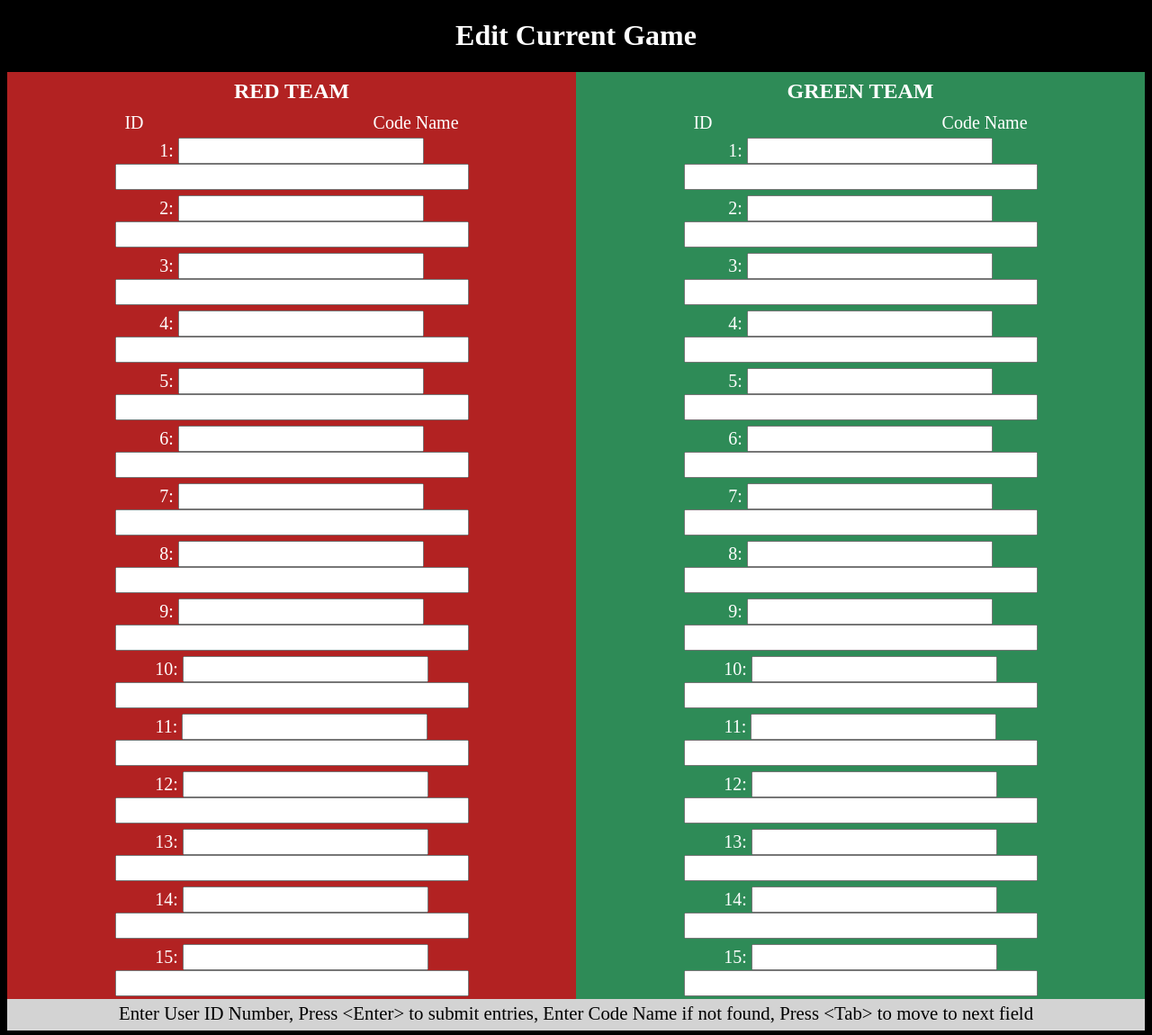
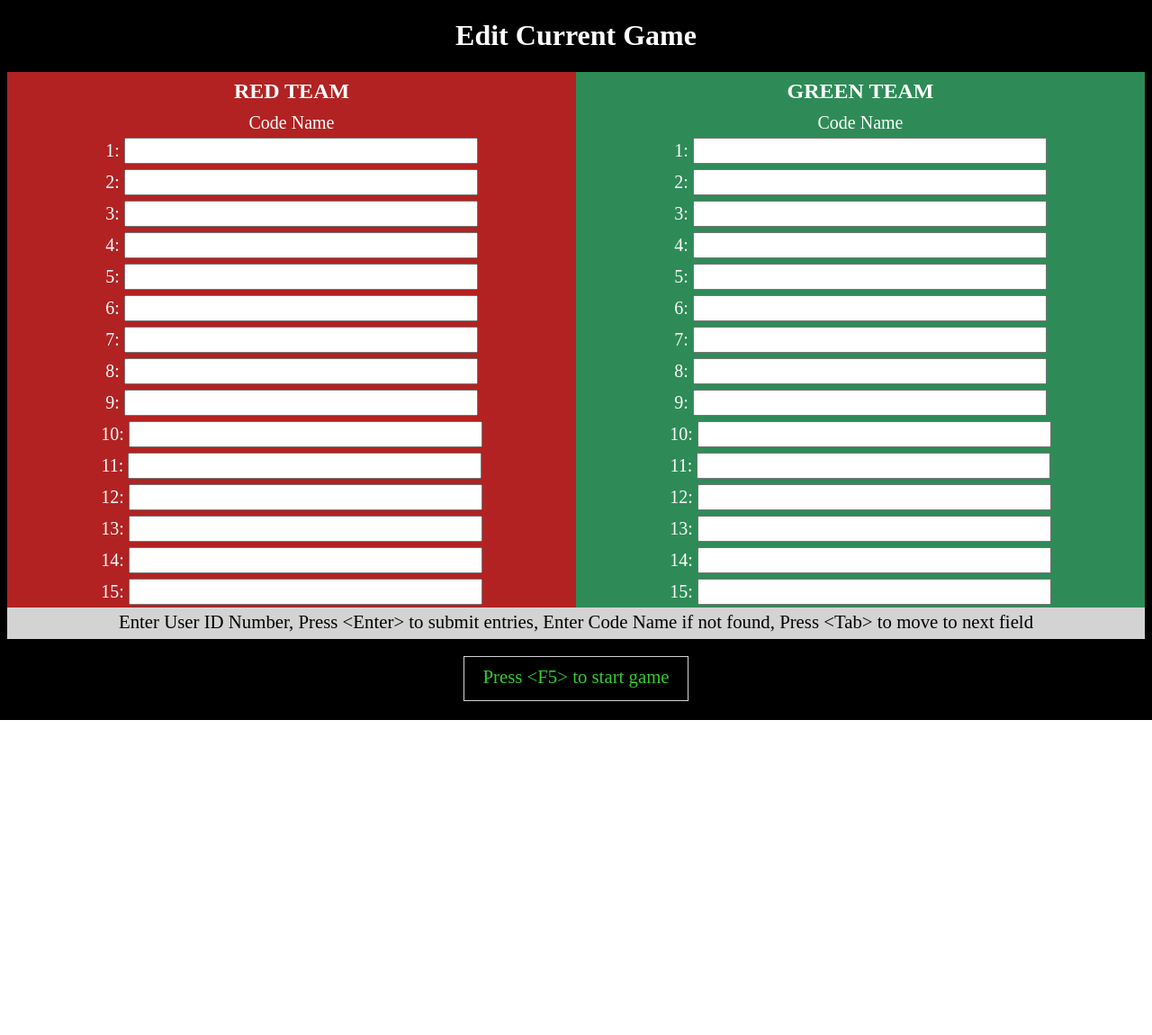
Before and after one commit to mighdz/SoftwareEngineeringTeam5, a Flask app: page /entry_screen in a window 1280 px wide. Shown: the top 1150 px of the page at 90% size. After the commit the page ends 800 px from the top, so only its background shows below. Run offline with Flask 2, Linux system fonts and the light colour scheme; parts of the project's set-up code (start-up, migrations or seed data) failed here and were passed over.

Commit message:
Update EntryScreen.html
Removed ID Boxes

```diff
--- a/templates/EntryScreen.html
+++ b/templates/EntryScreen.html
@@ -66,9 +66,8 @@
 					<!-- Red Team Name -->
 					<h2 style="color:white">RED TEAM</h2>
 
-					<p style= "font-size:125%;color:white">ID &emsp; &emsp; &emsp; &emsp; &emsp; &emsp; &emsp; &emsp; &emsp; &emsp; Code Name</p>
+					<p style= "font-size:125%;color:white">Code Name</p>
 					<label for="red1" style="font-size:125%;color:white"> 1: </label>
-					<input id="red1id" name="1redID" type="text" value="" size="20" style="font-size:125%">
 					<input id="red1code" name="1redCode" type="text" value="" size="30" style="font-size:125%">
 
 				</center>
@@ -80,9 +79,8 @@
 					<!-- Green Team Name -->
 					<h2 style="color:white">GREEN TEAM</h2>
 
-					<p style= "font-size:125%;color:white">ID &emsp; &emsp; &emsp; &emsp; &emsp; &emsp; &emsp; &emsp; &emsp; &emsp; Code Name</p>
+					<p style= "font-size:125%;color:white">Code Name</p>
 					<label for="green1" style="font-size:125%;color:white">1: </label>
-					<input id="green1id" name="1greenID" type="text" value="" size="20" style="font-size:125%">
 					<input id="green1code" name="1greenCode" type="text" value="" size="30" style="font-size:125%">
 
 				</center>
@@ -95,7 +93,6 @@
 				<center>
 
 					<label for="red2" style="font-size:125%;color:white">2: </label>
-					<input id="red2id" name="2redID" type="text" value="" size="20" style="font-size:125%">
 					<input id="red2code" name="2redCode" type="text" value="" size="30" style="font-size:125%">
 
 				</center>
@@ -105,7 +102,6 @@
 				<center>
 
 					<label for="green2" style="font-size:125%;color:white"> 2: </label>
-					<input id="green2id" name="2greenID" type="text" value="" size="20" style="font-size:125%">
 					<input id="green2code" name="2greenCode" type="text" value="" size="30" style="font-size:125%">
 
 				</center>
@@ -118,7 +114,6 @@
 				<center>
 
 					<label for="red3" style="font-size:125%;color:white">3: </label>
-					<input id="red3id" name="3redID" type="text" value="" size="20" style="font-size:125%">
 					<input id="red3code" name="3redCode" type="text" value="" size="30" style="font-size:125%">
 
 				</center>
@@ -128,7 +123,6 @@
 				<center>
 
 					<label for="green3" style="font-size:125%;color:white">3: </label>
-					<input id="green3id" name="3greenID" type="text" value="" size="20" style="font-size:125%">
 					<input id="green3code" name="3greenCode" type="text" value="" size="30" style="font-size:125%">
 
 				</center>
@@ -141,7 +135,6 @@
 				<center>
 
 					<label for="red4" style="font-size:125%;color:white">4: </label>
-					<input id="red4id" name="4redID" type="text" value="" size="20" style="font-size:125%">
 					<input id="red4code" name="4redCode" type="text" value="" size="30" style="font-size:125%">
 
 				</center>
@@ -151,7 +144,6 @@
 				<center>
 
 					<label for="green4" style="font-size:125%;color:white">4: </label>
-					<input id="green4id" name="4greenID" type="text" value="" size="20" style="font-size:125%">
 					<input id="green4code" name="4greenCode" type="text" value="" size="30" style="font-size:125%">
 
 				</center>
@@ -164,7 +156,6 @@
 				<center>
 
 					<label for="red5" style="font-size:125%;color:white">5: </label>
-					<input id="red5id" name="5redID" type="text" value="" size="20" style="font-size:125%">
 					<input id="red5code" name="5redCode" type="text" value="" size="30" style="font-size:125%">
 
 				</center>
@@ -174,7 +165,6 @@
 				<center>
 
 					<label for="green5" style="font-size:125%;color:white">5: </label>
-					<input id="green5id" name="5greenID" type="text" value="" size="20" style="font-size:125%">
 					<input id="green5code" name="5greenCode" type="text" value="" size="30" style="font-size:125%">
 
 				</center>
@@ -187,7 +177,6 @@
 				<center>
 
 					<label for="red6" style="font-size:125%;color:white">6: </label>
-					<input id="red6id" name="6redID" type="text" value="" size="20" style="font-size:125%">
 					<input id="red6code" name="6redCode" type="text" value="" size="30" style="font-size:125%">
 
 				</center>
@@ -197,7 +186,6 @@
 				<center>
 
 					<label for="green6" style="font-size:125%;color:white">6: </label>
-					<input id="green6id" name="6greenID" type="text" value="" size="20" style="font-size:125%">
 					<input id="green6code" name="6greenCode" type="text" value="" size="30" style="font-size:125%">
 
 				</center>
@@ -210,7 +198,6 @@
 				<center>
 
 					<label for="red7" style="font-size:125%;color:white">7: </label>
-					<input id="red7id" name="7redID" type="text" value="" size="20" style="font-size:125%">
 					<input id="red7code" name="7redCode" type="text" value="" size="30" style="font-size:125%">
 
 				</center>
@@ -220,7 +207,6 @@
 				<center>
 
 					<label for="green7" style="font-size:125%;color:white">7: </label>
-					<input id="green7id" name="7greenID" type="text" value="" size="20" style="font-size:125%">
 					<input id="green7code" name="7greenCode" type="text" value="" size="30" style="font-size:125%">
 
 				</center>
@@ -232,7 +218,6 @@
 				<center>
 
 					<label for="red8" style="font-size:125%;color:white">8: </label>
-					<input id="red8id" name="8redID" type="text" value="" size="20" style="font-size:125%">
 					<input id="red8code" name="8redCode" type="text" value="" size="30" style="font-size:125%">
 
 				</center>
@@ -242,7 +227,6 @@
 				<center>
 
 					<label for="green8" style="font-size:125%;color:white">8: </label>
-					<input id="green8id" name="8greenID" type="text" value="" size="20" style="font-size:125%">
 					<input id="green8code" name="8greenCode" type="text" value="" size="30" style="font-size:125%">
 
 				</center>
@@ -255,7 +239,6 @@
 				<center>
 
 					<label for="red9" style="font-size:125%;color:white">9: </label>
-					<input id="red9id" name="9redID" type="text" value="" size="20" style="font-size:125%">
 					<input id="red9code" name="9redCode" type="text" value="" size="30" style="font-size:125%">
 
 				</center>
@@ -265,7 +248,6 @@
 				<center>
 
 					<label for="green9" style="font-size:125%;color:white">9: </label>
-					<input id="green9id" name="9greenID" type="text" value="" size="20" style="font-size:125%">
 					<input id="green9code" name="9greenCode" type="text" value="" size="30" style="font-size:125%">
 
 				</center>
@@ -278,7 +260,6 @@
 				<center>
 
 					<label for="red10" style="font-size:125%;color:white">10: </label>
-					<input id="red10id" name="10redID" type="text" value="" size="20" style="font-size:125%">
 					<input id="red10code" name="10redCode" type="text" value="" size="30" style="font-size:125%">
 
 				</center>
@@ -288,7 +269,6 @@
 				<center>
 
 					<label for="green10" style="font-size:125%;color:white">10: </label>
-					<input id="green10id" name="10greenID" type="text" value="" size="20" style="font-size:125%">
 					<input id="green10code" name="10greenCode" type="text" value="" size="30" style="font-size:125%">
 
 				</center>
@@ -301,7 +281,6 @@
 				<center>
 
 					<label for="red11" style="font-size:125%;color:white">11: </label>
-					<input id="red11id" name="11redID" type="text" value="" size="20" style="font-size:125%">
 					<input id="red11code" name="11redCode" type="text" value="" size="30" style="font-size:125%">
 
 				</center>
@@ -311,7 +290,6 @@
 				<center>
 
 					<label for="green11" style="font-size:125%;color:white">11: </label>
-					<input id="green11id" name="11greenID" type="text" value="" size="20" style="font-size:125%">
 					<input id="green11code" name="11greenCode" type="text" value="" size="30" style="font-size:125%">
 
 				</center>
@@ -324,7 +302,6 @@
 				<center>
 
 					<label for="red12" style="font-size:125%;color:white">12: </label>
-					<input id="red12id" name="12redID" type="text" value="" size="20" style="font-size:125%">
 					<input id="red12code" name="12redCode" type="text" value="" size="30" style="font-size:125%">
 
 				</center>
@@ -334,7 +311,6 @@
 				<center>
 
 					<label for="green12" style="font-size:125%;color:white">12: </label>
-					<input id="green12id" name="12greenID" type="text" value="" size="20" style="font-size:125%">
 					<input id="green12code" name="12greenCode" type="text" value="" size="30" style="font-size:125%">
 
 				</center>
@@ -347,7 +323,6 @@
 				<center>
 
 					<label for="red13" style="font-size:125%;color:white">13: </label>
-					<input id="red13id" name="13redID" type="text" value="" size="20" style="font-size:125%">
 					<input id="red13code" name="13redCode" type="text" value="" size="30" style="font-size:125%">
 
 				</center>
@@ -357,7 +332,6 @@
 				<center>
 
 					<label for="green13" style="font-size:125%;color:white">13: </label>
-					<input id="green13id" name="13greenID" type="text" value="" size="20" style="font-size:125%">
 					<input id="green13code" name="13greenCode" type="text" value="" size="30" style="font-size:125%">
 
 				</center>
@@ -370,7 +344,6 @@
 				<center>
 
 					<label for="red14" style="font-size:125%;color:white">14: </label>
-					<input id="red14id" name="14redID" type="text" value="" size="20" style="font-size:125%">
 					<input id="red14code" name="14redCode" type="text" value="" size="30" style="font-size:125%">
 
 				</center>
@@ -380,7 +353,6 @@
 				<center>
 
 					<label for="green14" style="font-size:125%;color:white">14: </label>
-					<input id="green14id" name="14greenID" type="text" value="" size="20" style="font-size:125%">
 					<input id="green14code" name="14greenCode" type="text" value="" size="30" style="font-size:125%">
 
 				</center>
@@ -393,7 +365,6 @@
 				<center>
 
 					<label for="red15" style="font-size:125%;color:white">15: </label>
-					<input id="red15id" name="15redID" type="text" value="" size="20" style="font-size:125%">
 					<input id="red15code" name="15redCode" type="text" value="" size="30" style="font-size:125%">
 
 				</center>
@@ -403,7 +374,6 @@
 				<center>
 
 					<label for="green15" style="font-size:125%;color:white">15: </label>
-					<input id="green15id" name="15greenID" type="text" value="" size="20" style="font-size:125%">
 					<input id="green15code" name="15greenCode" type="text" value="" size="30" style="font-size:125%">
 
 				</center>
```
